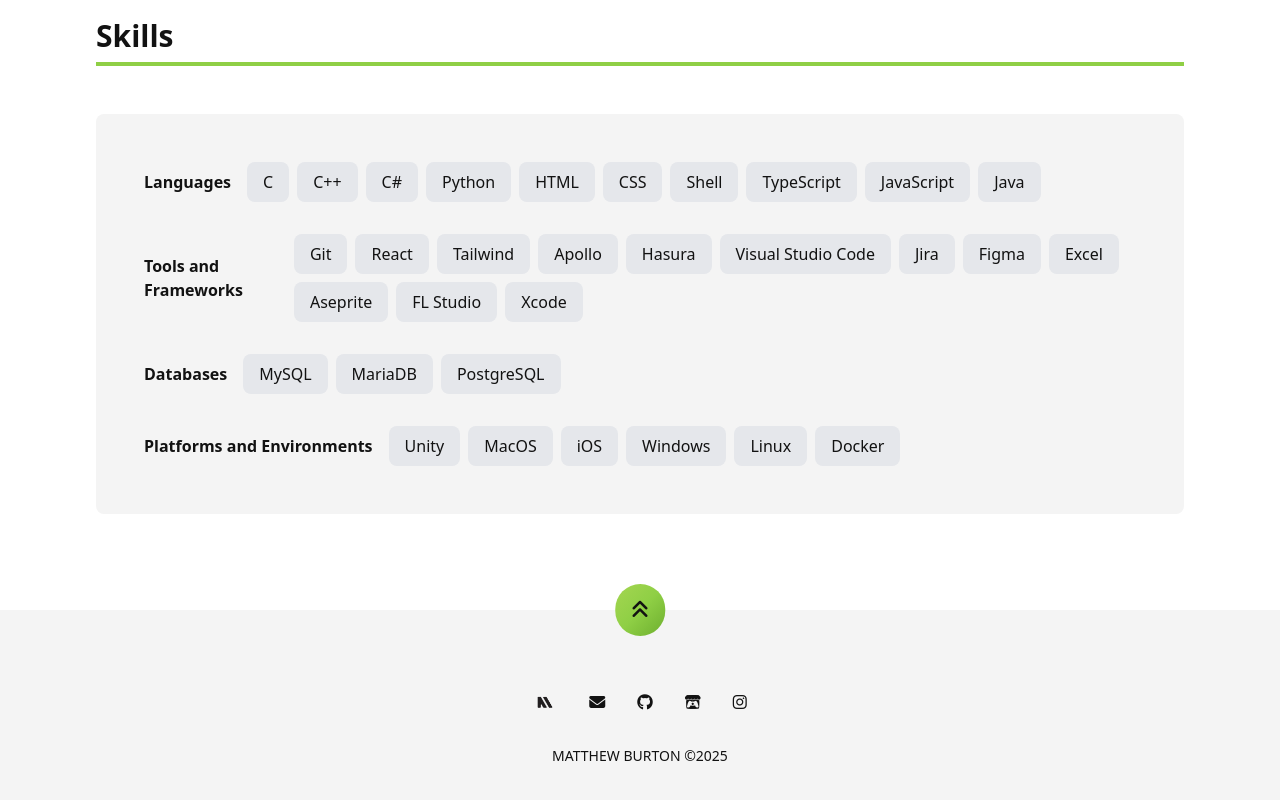
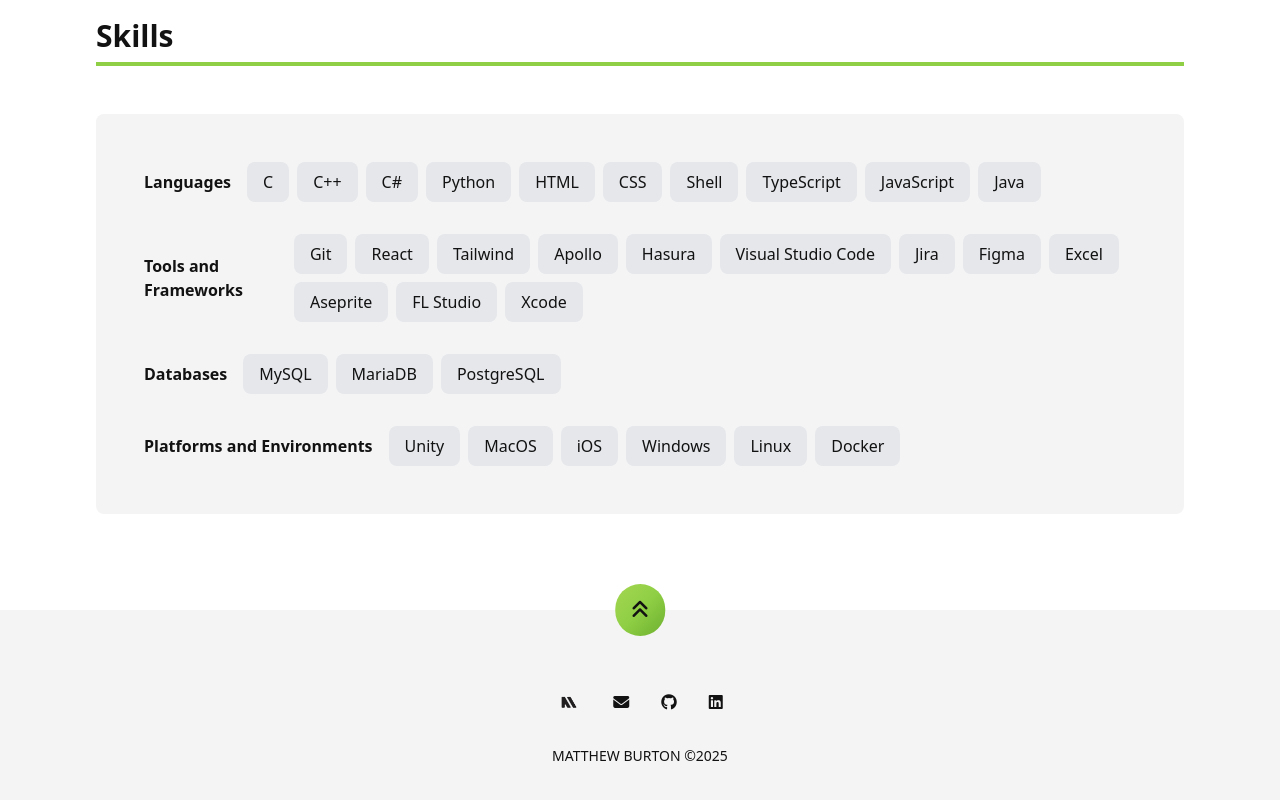
Before and after one commit to matthewjburton/portfolio, a React (Vite) app in the folder frontend/: page / in a window 1280 px wide. Shown: the part 5450-6250 px from the top of the page. Built offline with nearby package versions, Linux system fonts and the light colour scheme; some icons are missing.

Commit message:
fixed footer

```diff
--- a/frontend/src/Components/Footer.tsx
+++ b/frontend/src/Components/Footer.tsx
@@ -8,7 +8,7 @@
     <div className="bg-container dark:bg-container-dark relative mt-24 flex w-full flex-col items-center gap-8 py-12">
       <div className="absolute top-0 left-1/2 -translate-x-1/2 -translate-y-1/2 transform">
         <ScrollLink
-          to="Hero"
+          to="Home"
           duration="500"
           smooth
           spy={true}
@@ -18,14 +18,14 @@
         </ScrollLink>
       </div>
       <div className="mt-8 flex w-full flex-row justify-center gap-8">
-        <ScrollLink to="Hero" duration="500" smooth spy={true}>
+        <ScrollLink to="Home" duration="500" smooth spy={true}>
           <picture>
             <source
-              srcSet={`Images/white-logo.png`}
+              srcSet={`/Images/white-logo.png`}
               media="(prefers-color-scheme: dark)"
             />
             <source
-              srcSet={`Images/black-logo.png`}
+              srcSet={`/Images/black-logo.png`}
               media="(prefers-color-scheme: light)"
             />
             <img alt="Logo" className="h-6 w-6" />
@@ -41,15 +41,12 @@
         >
           <i className="fa-brands fa-github" />
         </a>
-        <a href="https://matt-burton.itch.io/" target="_blank" rel="noreferrer">
-          <i className="fa-brands fa-itch-io" />
-        </a>
         <a
-          href="https://www.instagram.com/matthewburton.graphics/"
+          href="https://www.linkedin.com/in/matthew-j-burton/"
           target="_blank"
           rel="noreferrer"
         >
-          <i className="fa-brands fa-instagram" />
+          <i className="fa-brands fa-linkedin" />
         </a>
       </div>
       <div className="text-sm uppercase">
```
